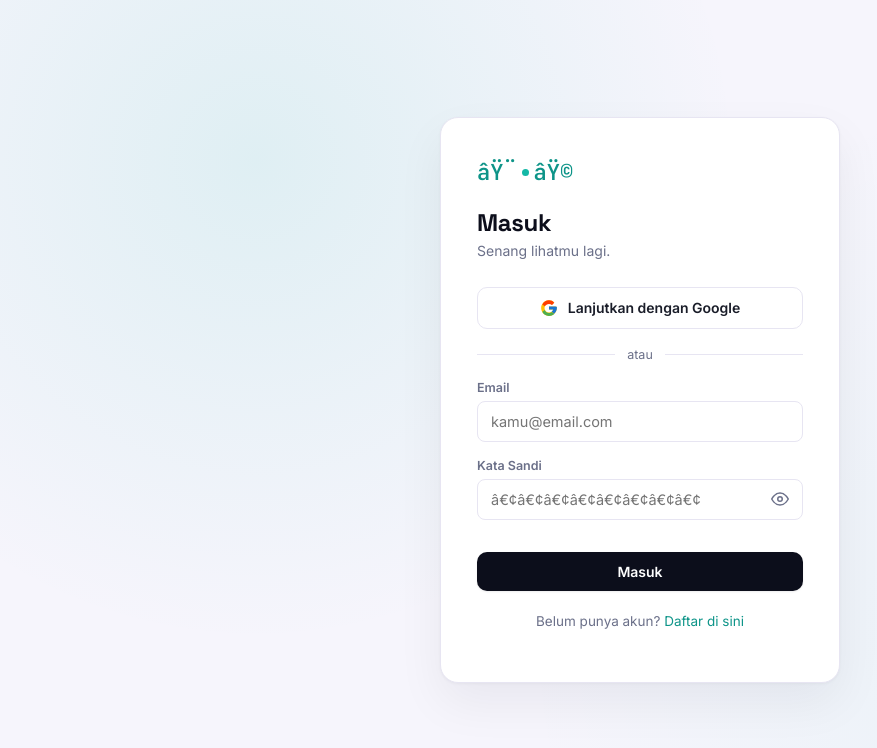
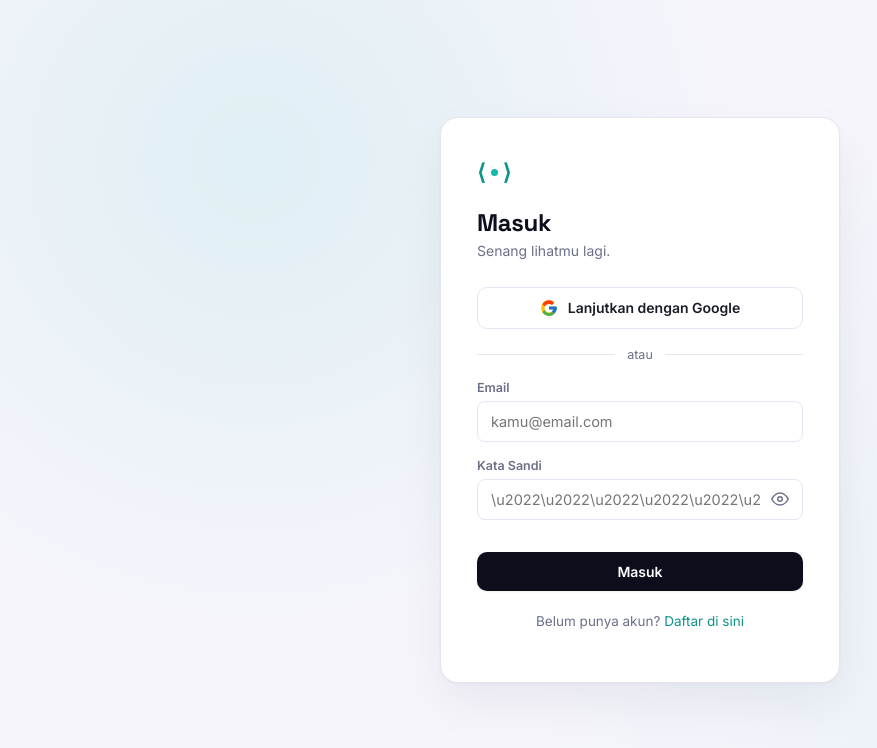
Before and after one commit to apikmencle/LinkMe, a Next.js app: page /login in a window 1280 px wide. Shown: the top 748 px of the page, without its empty margins (0-877 px from the left). Built offline with nearby package versions, Linux system fonts and the light colour scheme; no server answers.

Commit message:
Fix brand symbols and password input placeholder
Updated brand symbols and password placeholder for better character representation.

```diff
--- a/pages/login.js
+++ b/pages/login.js
@@ -62,9 +62,9 @@ export default function Login() {
       <Seo title="Masuk" description="Masuk ke akun LinkMe kamu untuk mengelola tautan dan melihat analitik." />
       <div className="auth-card">
         <div className="brand-mark">
-          <span className="brand-bracket">âŸ¨</span>
+          <span className="brand-bracket">{'\u27E8'}</span>
           <span className="brand-dot" />
-          <span className="brand-bracket">âŸ©</span>
+          <span className="brand-bracket">{'\u27E9'}</span>
         </div>
         <h1>Masuk</h1>
         <p className="auth-sub">Senang lihatmu lagi.</p>
@@ -96,7 +96,7 @@ export default function Login() {
             <PasswordInput
               value={password}
               onChange={(e) => setPassword(e.target.value)}
-              placeholder="â€¢â€¢â€¢â€¢â€¢â€¢â€¢â€¢"
+              placeholder="\u2022\u2022\u2022\u2022\u2022\u2022\u2022\u2022"
               required
             />
           </div>
@@ -119,4 +119,4 @@ export default function Login() {
       </div>
     </div>
   );
-                }
+            }
```
